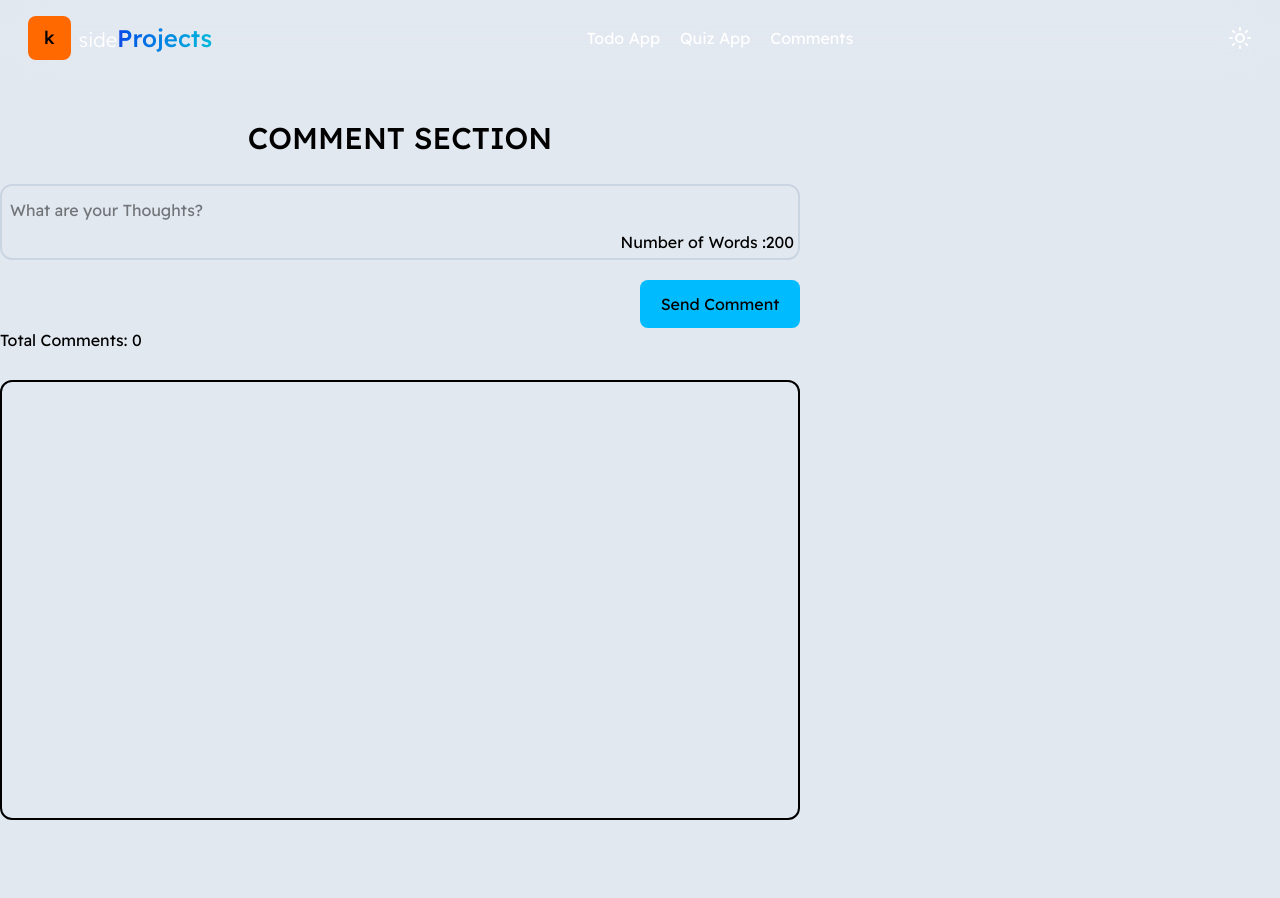
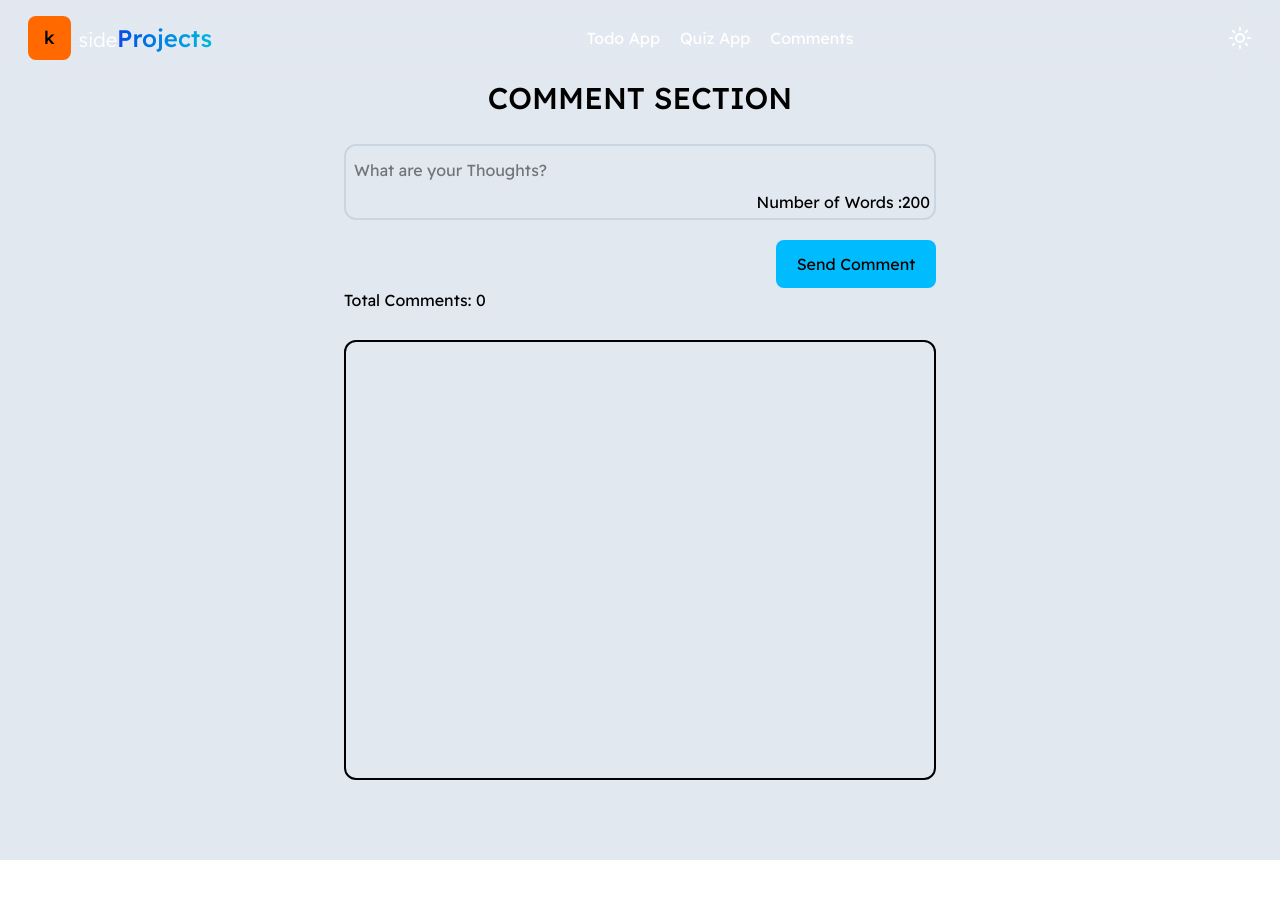
Before and after one commit to acquah-forever/my-side-projects, a React (Vite) app: page /comments in a window 1280 px wide. Shown: the top 898 px of the page. After the commit the page ends 860 px from the top, so only its background shows below. Built offline with nearby package versions, Linux system fonts and the light colour scheme.

Commit message:
finalized editing

```diff
--- a/src/pages/Comments.jsx
+++ b/src/pages/Comments.jsx
@@ -62,8 +62,8 @@ const Comments = () => {
   }
 
   return (
-
-    <div className='flex flex-col justify-center  py-30 w-200'>
+    <div className='flex flex-col justify-center items-center py-20'>
+      <div className='w-full max-w-2xl px-10'>
         <h1 className="text-3xl text-center font-medium mb-7">COMMENT SECTION</h1>
         <div className='flex flex-col'>
           <div className={`border-2 rounded-xl p-1 mb-5 ${isActive ? "border-green-500" : "border-slate-300"}`}>
@@ -100,6 +100,8 @@ const Comments = () => {
         </div>
       </div>
 
+    </div>
+
   )
 }
 
```
Lines whose indentation alone changed are shown as unchanged.
